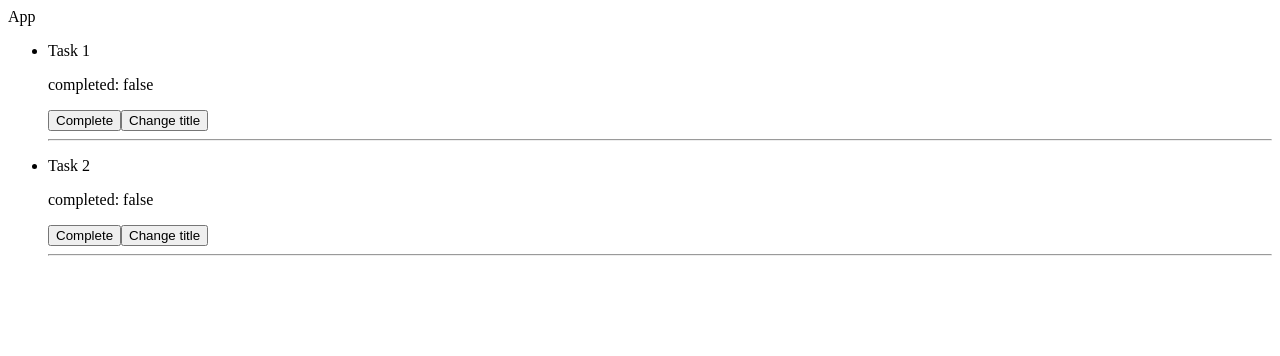
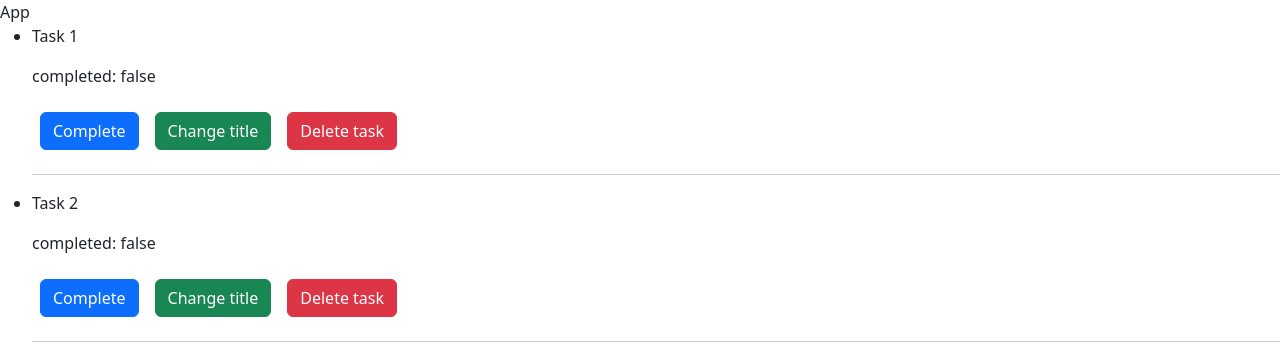
Before and after one commit to Grekalimbus/redux-prototype, a React (Create React App) app: page / in a window 1280 px wide. Shown: the top 356 px of the page. Built offline with nearby package versions, Linux system fonts and the light colour scheme.

Commit message:
success task

```diff
--- a/package.json
+++ b/package.json
@@ -6,6 +6,7 @@
     "@testing-library/jest-dom": "^5.16.5",
     "@testing-library/react": "^13.4.0",
     "@testing-library/user-event": "^13.5.0",
+    "bootstrap": "^5.2.3",
     "react": "^18.2.0",
     "react-dom": "^18.2.0",
     "react-scripts": "5.0.1",
--- a/src/App.js
+++ b/src/App.js
@@ -18,6 +18,9 @@ function App() {
   const changeTitle = (taskID) => {
     store.dispatch(actions.titleChanged(taskID));
   };
+  const deleteTask = (taskID) => {
+    store.dispatch(actions.taskDeleted(taskID));
+  };
 
   return (
     <div>
@@ -29,6 +32,7 @@ function App() {
               <p>{` ${item.title}`}</p>
               <p>{`completed: ${item.completed}`}</p>
               <button
+                className="btn btn-primary m-2"
                 onClick={() => {
                   completeTask(item.id);
                 }}
@@ -36,11 +40,20 @@ function App() {
                 Complete
               </button>
               <button
+                className="btn btn-success m-2"
                 onClick={() => {
                   changeTitle(item.id);
                 }}
               >
                 Change title
+              </button>
+              <button
+                className="btn btn-danger m-2"
+                onClick={() => {
+                  deleteTask(item.id);
+                }}
+              >
+                Delete task
               </button>
               <hr />
             </li>
--- a/src/index.js
+++ b/src/index.js
@@ -1,6 +1,7 @@
 import React from 'react';
 import ReactDOM from 'react-dom/client';
 import App from './App';
+import 'bootstrap/dist/css/bootstrap.css';
 
 const root = ReactDOM.createRoot(document.getElementById('root'));
 root.render(
--- a/src/store/actionTypes.js
+++ b/src/store/actionTypes.js
@@ -1 +1,2 @@
 export const taskUpdated = 'task/updated';
+export const taskDelete = 'task/delete';
--- a/src/store/actions.js
+++ b/src/store/actions.js
@@ -13,3 +13,10 @@ export function titleChanged(id) {
     payload: { id, title: `New title for ${id}` },
   };
 }
+
+export function taskDeleted(id) {
+  return {
+    type: actionTypes.taskDelete,
+    payload: { id: id },
+  };
+}
--- a/src/store/taskReducer.js
+++ b/src/store/taskReducer.js
@@ -1,17 +1,25 @@
-import { taskUpdated } from './actionTypes';
+import * as actionsType from './actionTypes';
 
 function taskReducer(state = [], action) {
   switch (action.type) {
-    case taskUpdated:
+    case actionsType.taskUpdated: {
+      const newArray = [...state];
+      const elementIndex = newArray.findIndex(
+        (el) => el.id === action.payload.id
+      );
+      newArray[elementIndex] = {
+        ...newArray[elementIndex],
+        ...action.payload,
+      };
+      return newArray;
+    }
+    case actionsType.taskDelete:
       {
         const newArray = [...state];
         const elementIndex = newArray.findIndex(
           (el) => el.id === action.payload.id
         );
-        newArray[elementIndex] = {
-          ...newArray[elementIndex],
-          ...action.payload,
-        };
+        newArray.splice(elementIndex, 1);
         return newArray;
       }
       break;
```
Also changed, not shown: 1 other file (tests, documents, lock files or other folders).
